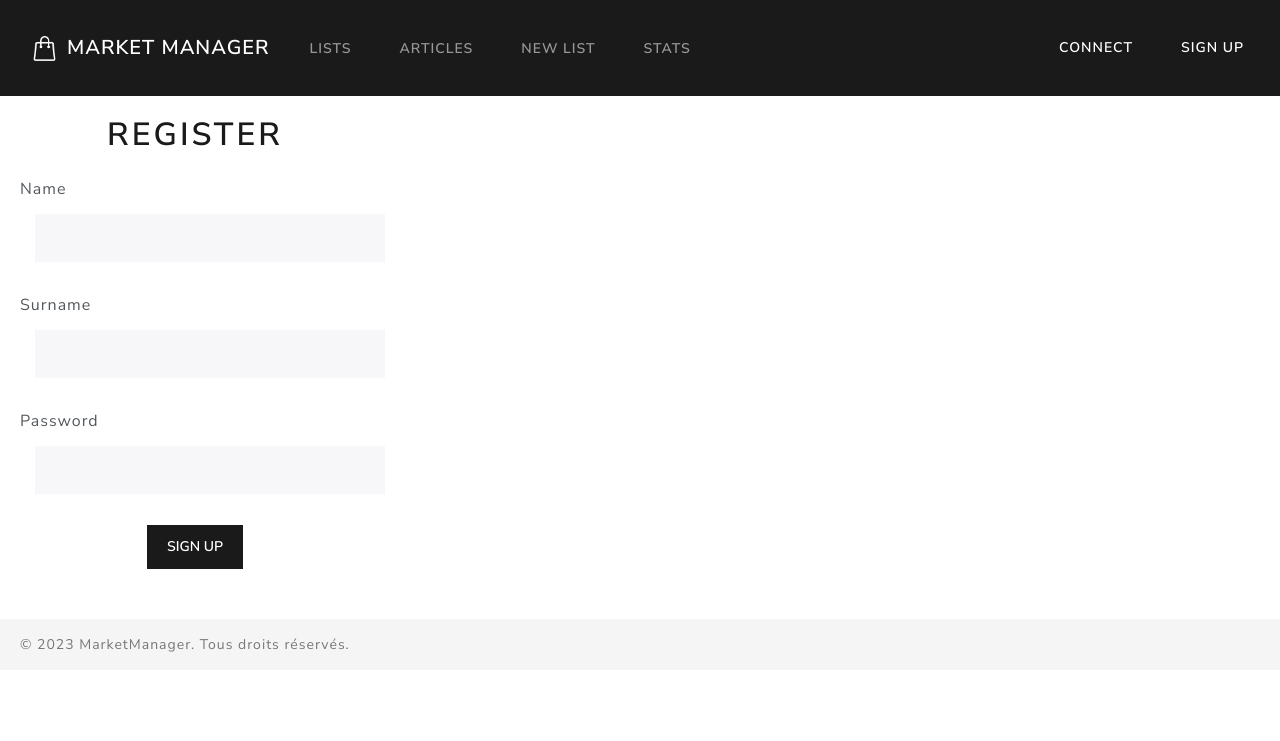
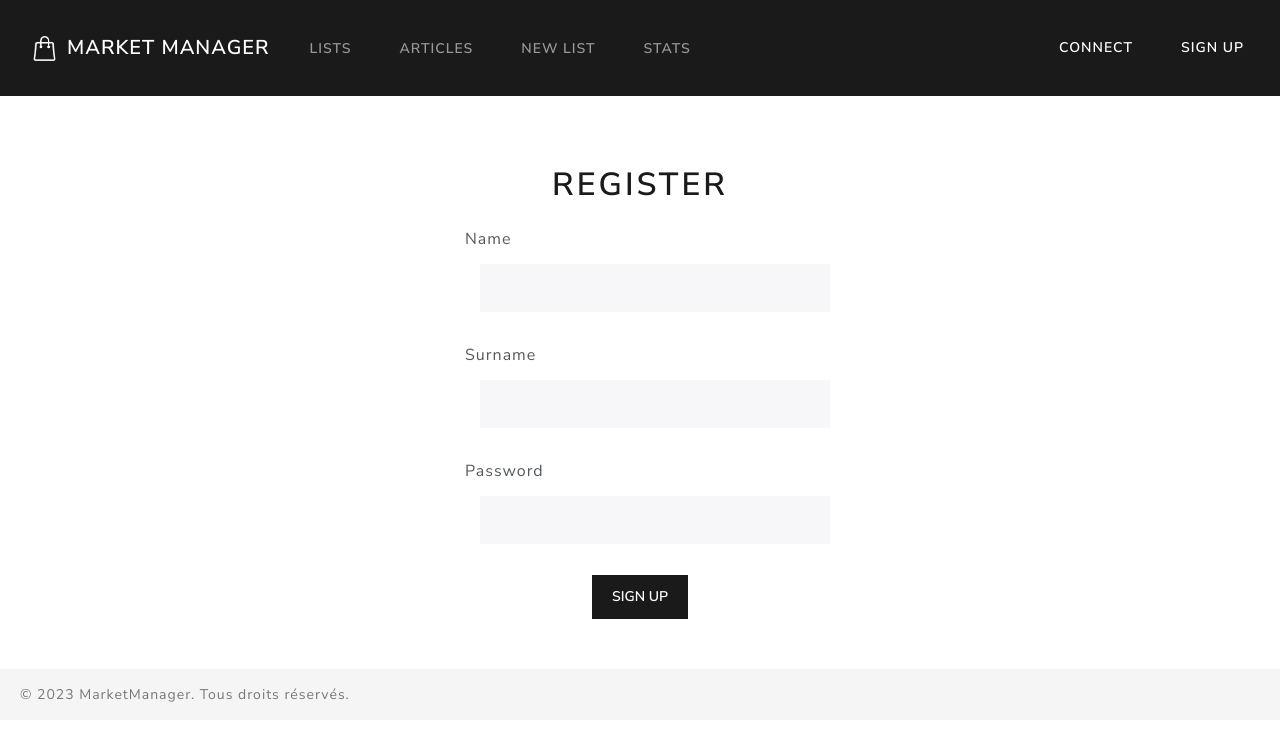
Before and after one commit to rayaaaneee/MarketManager, a Symfony app: template templates/page/register.html.twig in a window 1280 px wide. Shown: the top 741 px of the page. Run offline with Twig, Linux system fonts and the light colour scheme; the template is opened without the code that fills it, so the values that code supplies are empty; form fields are guessed from the names that the template uses; some libraries are stand-ins or nearby versions.

Commit message:
Better CSS

```diff
--- a/templates/navbar.html.twig
+++ b/templates/navbar.html.twig
@@ -17,9 +17,13 @@
     color: white;
     margin-top:14px;
   }
-
-  main { margin-top: 20px; margin-left: 20px; }
-
+  main {
+    display: flex;
+    flex-direction: row;
+    align-items: center;
+    margin-top: 70px;
+    justify-content: center;
+  }
   .title-menu-container { margin-left: 20px; }
 </style>
 {% endblock %}
--- a/templates/page/connect.html.twig
+++ b/templates/page/connect.html.twig
@@ -43,4 +43,6 @@
         <button type="submit" class="btn btn-primary">Sign In</button>
     {{ form_end(connectionForm) }}
 </main>
+
+{{ include ('footer.html.twig') }}
 {% endblock %}
```
Also changed, not shown: templates/page/register.html.twig (indentation only).
